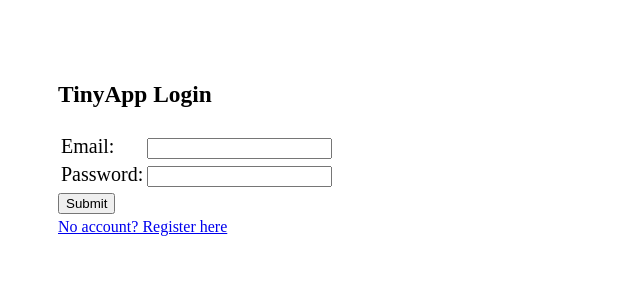
After one commit to Ammarmasud/TinyApp, a Node server app: page /login in a window 1280 px wide. The commit adds this page. Shown: the top 300 px of the page, without its empty margins (0-640 px from the left). Run offline with Node 20, Linux system fonts and the light colour scheme.

Commit message:
added user specific features. Users only have access to their own custom list of short urls

```diff
--- /dev/null
+++ b/checkEmails.js
@@ -0,0 +1,8 @@
+function checkEmails(users, email) {
+  for (let key of Object.keys(users)) {
+    if (users[key]['email'] === email) return key
+  }
+  return false
+}
+
+module.exports = checkEmails;
--- a/generateRandomString.js
+++ b/generateRandomString.js
@@ -1,11 +1,16 @@
-function generateRandomString() {
+function generateRandomString(urls) {
   const possible = "ABCDEFGHIJKLMNOPQRSTUVWXYZabcdefghijklmnopqrstuvwxyz0123456789";
   const shortUrlArr = [];
 
   for (let i = 0; i < 6; i++) {
     shortUrlArr.push(possible.charAt(Math.floor(Math.random() * possible.length)));
   }
-  return shortUrlArr.join("")
+
+  if (urls[shortUrlArr.join("")]) {
+    return generateRandomString(urls);
+  } else {
+    return shortUrlArr.join("");
+  }
 }
 
 module.exports = generateRandomString;
--- a/routes.js
+++ b/routes.js
@@ -4,7 +4,12 @@ const urlDatabase = {
                     "b2xVn2": "http://www.lighthouselabs.ca",
                     "9sm5xK": "http://www.google.com"
                     };
-const users = {'3Bv2hG':{id:'3Bv2hG',email:'test@test.com',password:'test'}};
+const users = {'3Bv2hG':{
+                  id:'3Bv2hG',
+                  email:'test@test.com',
+                  password:'test',
+                  shortURLs: ["b2xVn2","9sm5xK"]
+              }};
 
 module.exports = (app) => {
   app.get("/", (req, res) => {
@@ -18,10 +23,11 @@ module.exports = (app) => {
 
   app.post("/registration", (req, res) => {
     if (req.body.email && req.body.password && !(checkEmails(users, req.body.email))) {
-      const id = generateRandomString();
+      const id = generateRandomString(users);
       users[id] = {'id':id,
                   'email': req.body.email,
-                  'password': req.body.password};
+                  'password': req.body.password,
+                  'shortURLs': []};
       res.cookie('user_id',id);
       res.redirect('/');
     } else {
@@ -32,7 +38,7 @@ module.exports = (app) => {
 
   // LOGIN
   app.post("/login", (req, res) => {
-    let id = checkEmails(users, req.body.email)
+    let id = checkEmails(users, req.body.email);
     if (id && users[id].password === req.body.password) {
       res.cookie('user_id',id);
       res.redirect('/');
@@ -40,7 +46,6 @@ module.exports = (app) => {
       res.statusCode = 403;
       res.redirect('/login');
     }
-
   });
 
   app.get("/login", (req, res) => {
@@ -48,48 +53,82 @@ module.exports = (app) => {
   });
 
   app.post("/logout", (req, res) => {
-    let id = req.cookies.user_id
-    res.clearCookie('user_id',id);
+    res.clearCookie('user_id',req.cookies.user_id);
     res.redirect('/');
   });
 
   app.get("/urls/new", (req, res) => {
     let email;
-    if (req.cookies.user_id) {
+    if (users[req.cookies.user_id]) {
       email = users[req.cookies.user_id].email;
+      res.render("urls_new",{'email': email});
+    } else {
+      res.statusCode = 403;
+      res.redirect('/login');
     }
-    res.render("urls_new",email);
+
   });
 
   app.post("/urls/:shortURL/delete", (req, res) => {
+    let index = users[req.cookies.user_id].shortURLs.indexOf(req.params.shortURL)
+    // console.log(index, users[req.cookies.user_id].shortURLs.indexOf(req.params.shortURL));
+    if (index !== -1) {
       delete urlDatabase[req.params.shortURL];
+      users[req.cookies.user_id].shortURLs.splice(index, 1)
       res.redirect('/urls');
+    } else if (users[req.cookies.user_id]) {
+      res.statusCode = 403;
+      res.redirect('/urls');
+    } else {
+      res.statusCode = 403;
+      res.redirect('/login');
+    }
+
   });
 
   app.post("/urls/:shortURL", (req, res) => {
+    let index = users[req.cookies.user_id].shortURLs.indexOf(req.params.shortURL)
+    if (index !== -1) {
       urlDatabase[req.params.shortURL] = req.body['longURL'];
+      users[req.cookies.user_id].push
       res.redirect('/urls');
+    } else if (users[req.cookies.user_id]) {
+      res.statusCode = 403;
+      res.redirect('/urls');
+    } else {
+      res.statusCode = 403;
+      res.redirect('/login');
+    }
   });
 
   app.get("/urls/:shortURL", (req, res) => {
     const templateVars = {'shortURL': req.params.shortURL,
-                          'longURL': urlDatabase[req.params.shortURL],
-                          'email': users[req.cookies.user_id].email};
+                          'longURL': urlDatabase[req.params.shortURL]};
+    if (users[req.cookies.user_id]) {
+      templateVars['email'] = users[req.cookies.user_id].email;
+    }
     res.render('urls_show', templateVars);
   });
 
   app.post("/urls", (req, res) => {
-    let shortURL = generateRandomString();
+    if (users[req.cookies.user_id]) {
+      let shortURL = generateRandomString(urlDatabase);
       urlDatabase[shortURL] = req.body['longURL'];
+      users[req.cookies.user_id].shortURLs.push(shortURL);
       res.redirect('/urls');
+    }
   });
 
   app.get("/urls", (req, res) => {
     let email;
-    if (req.cookies.user_id) {
+    let userURLs = [];
+    if (users[req.cookies.user_id]) {
       email = users[req.cookies.user_id].email;
+      userURLs = users[req.cookies.user_id].shortURLs;
     }
+
     const templateVars =  {'urls': urlDatabase,
+                          'userURLs': userURLs,
                           'email': email};
     res.render('urls_index', templateVars);
   });
@@ -104,9 +143,9 @@ module.exports = (app) => {
     }
   });
 
-  app.get("/urls.json", (req, res) => {
-    res.json(urlDatabase);
-  });
+  // app.get("/urls.json", (req, res) => {
+  //   res.json(urlDatabase);
+  // });
 
   app.get("/hello", (req, res) => {
     res.end("<html><body>Hello <b>World</b></body></html>\n"); //can also use `res.send()`
--- a/views/urls_index.ejs
+++ b/views/urls_index.ejs
@@ -15,6 +15,7 @@
     </tr>
 
     <% for (let url of Object.keys(urls)) { %>
+      <% if (userURLs.indexOf(url) !== -1) { %>
       <tr>
         <td><%= url %></td>
         <td>=></td>
@@ -32,7 +33,7 @@
           </form>
         </td>
       </tr>
-    <% }; %>
+    <% }}; %>
   </table>
 
   <p></p>
--- /dev/null
+++ b/views/urls_login.ejs
@@ -0,0 +1,29 @@
+<!DOCTYPE html>
+<html lang="en">
+<head>
+  <title>TinyApp</title>
+</head>
+<body style="font-size:20px; padding:50px;">
+
+  <h3>TinyApp Login</h3>
+
+  <form action="/login" method="POST">
+    <table>
+      <tr>
+        <td><label for="email">Email:</label></td>
+        <td><input id="email" type="email" name="email"></td>
+      </tr>
+
+      <tr>
+        <td><label for="password">Password:</label></td>
+        <td><input id="password" type="password" name="password"></td>
+      </tr>
+    </table>
+
+    <input type="submit" value="Submit">
+  </form>
+
+  <font size="3"><a href='/registration'>No account? Register here</a></font>
+
+</body>
+</html>
```
Lines whose indentation alone changed are shown as unchanged.
